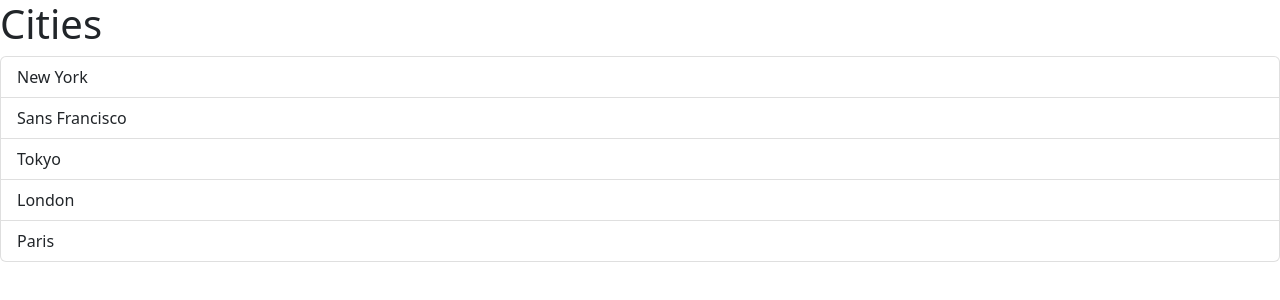
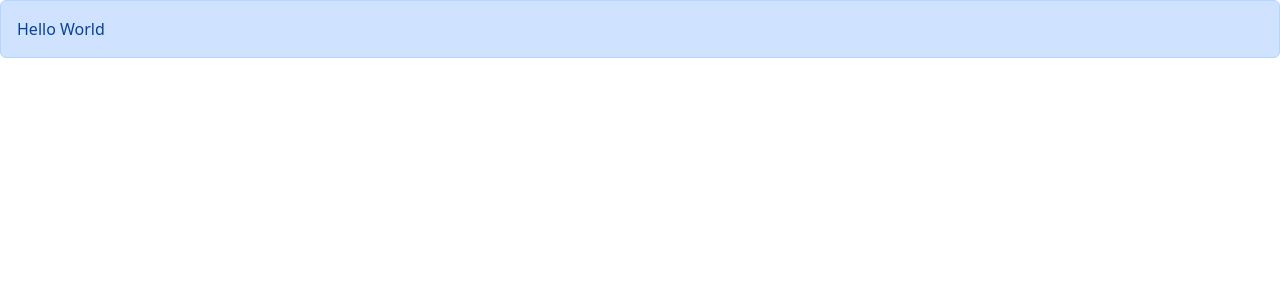
Before and after one commit to shr-gitt/Learning-React.js, a React app in the folder react-app/: page / in a window 1280 px wide. Shown: the top 300 px of the page. Built offline with nearby package versions, Linux system fonts and the light colour scheme; the HTML template or start-up script is replaced by a standard one.

Commit message:
Passing Children

```diff
--- a/react-app/src/App.tsx
+++ b/react-app/src/App.tsx
@@ -1,6 +1,8 @@
-import ListGroup from "./components/ListGroup";
+import Alert from "./components/Alert"
 
-function App(){
+//import ListGroup from "./components/ListGroup";
+
+/*function App(){
   const items = [
             'New York',
             'Sans Francisco',
@@ -14,6 +16,11 @@ function App(){
     }
 
   return <div><ListGroup items={items} heading="Cities" onSelectItem={handleSelectItem} /></div>
+}*/
+
+function App(){
+  //return (<div><Alert>Hello World</Alert></div>);
+  return (<div><Alert children="Hello World" /></div>);
 }
 
 export default App;
--- /dev/null
+++ b/react-app/src/components/Alert.tsx
@@ -0,0 +1,13 @@
+interface Props{
+    children: string;
+    //children: ReactNode; -> to pass HTML content as parameter
+
+}
+
+const Alert = ({children}: Props) => {
+  return (
+    <div className="alert alert-primary">{children}</div>
+  )
+}
+
+export default Alert
```
